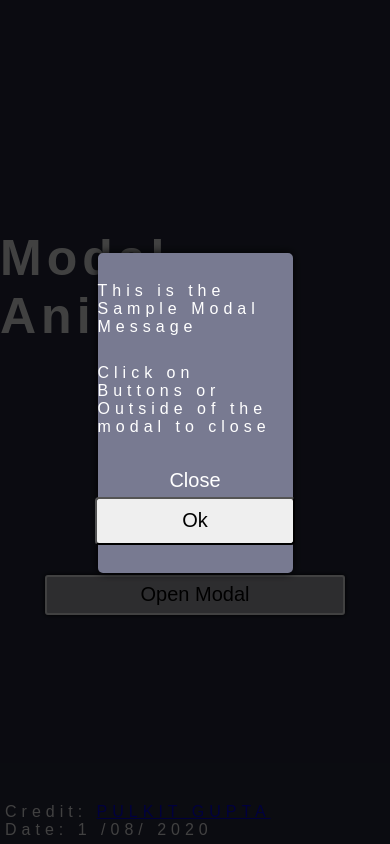
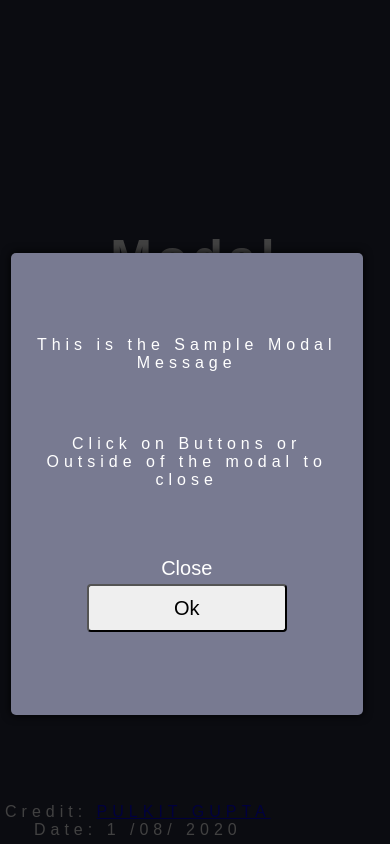
Before and after one commit to pulkit-30/Frontend-Animations, a plain HTML site: page Modal/index.html in a window 390 px wide. Both pictures are taken after a click on the button "Open Modal". Drawn offline with Linux system fonts and the light colour scheme.

Commit message:
made Modal Animation project Responsive

```diff
--- a/Modal/style.css
+++ b/Modal/style.css
@@ -105,3 +105,16 @@ footer {
   left: 5px;
   color: white;
 }
+@media (max-width: 600px) {
+  body {
+    text-align: center;
+  }
+  .modal {
+    width: 80vw;
+    margin: auto;
+    height: 50vh;
+    position: absolute;
+    padding: 20px;
+    right: 7%;
+  }
+}
```
